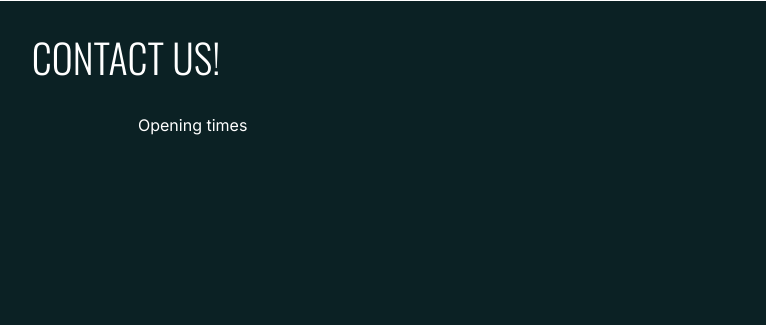
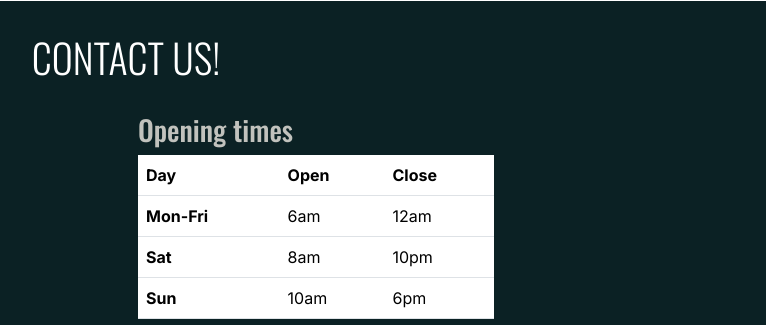
Before and after one commit to AhmednurJabir/community-gym, a plain HTML site: page index.html in a window 1280 px wide. Shown: the part 1355-1680 px from the top of the page, 514-1280 px from the left. Drawn offline with nearby package versions, Linux system fonts and the light colour scheme.

Commit message:
Adding the opening times table in the contact us section in the footer

```diff
--- a/index.html
+++ b/index.html
@@ -172,13 +172,47 @@
                         <i class="fa-regular fa-paper-plane"></i>info@community-gym.com
                     </p>
                     <div class="social-links mt-4">
-                        <a href="https://www.instagram.com " target="_blank" aria-label="Visit our Instagram page (opens in a new tab)" rel="noopener"><i class="fa-brands fa-instagram"></i></a>
-                        <a href="https://www.facebook.com " target="_blank" aria-label="Visit our Facebook page (opens in a new tab)" rel="noopener"><i class="fa-brands fa-square-facebook"></i></a>
-                        <a href="https://www.x.com " target="_blank" aria-label="Visit our X feed (opens in a new tab)" rel="noopener"><i class="fa-brands fa-x-twitter"></i></a>
+                        <a href="https://www.instagram.com " target="_blank"
+                            aria-label="Visit our Instagram page (opens in a new tab)" rel="noopener"><i
+                                class="fa-brands fa-instagram"></i></a>
+                        <a href="https://www.facebook.com " target="_blank"
+                            aria-label="Visit our Facebook page (opens in a new tab)" rel="noopener"><i
+                                class="fa-brands fa-square-facebook"></i></a>
+                        <a href="https://www.x.com " target="_blank" aria-label="Visit our X feed (opens in a new tab)"
+                            rel="noopener"><i class="fa-brands fa-x-twitter"></i></a>
                     </div>
                 </div>
                 <!-- Opening times -->
-                <div class="col-12 col-md-6 col-xl-4">Opening times</div>
+                <div class="col-12 col-md-6 col-xl-4">
+                    <h3 class="sub-heading-color">Opening times</h3>
+                    <table class="table">
+                        <thead>
+                            <tr>
+                                <th scope="col">Day</th>
+                                <th scope="col">Open</th>
+                                <th scope="col">Close</th>
+                            </tr>
+                        </thead>
+                        <tbody>
+                            <tr>
+                                <th scope="row">Mon-Fri</th>
+                                <td>6am</td>
+                                <td>12am</td>
+
+                            </tr>
+                            <tr>
+                                <th scope="row">Sat</th>
+                                <td>8am</td>
+                                <td>10pm</td>
+                            </tr>
+                            <tr>
+                                <th scope="row">Sun</th>
+                                <td>10am</td>
+                                <td>6pm</td>
+                            </tr>
+                        </tbody>
+                    </table>
+                </div>
             </div>
         </div>
     </footer>
```
